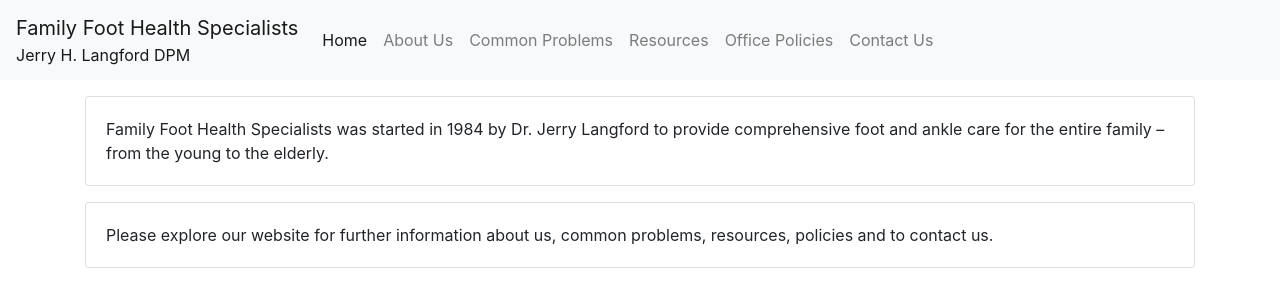
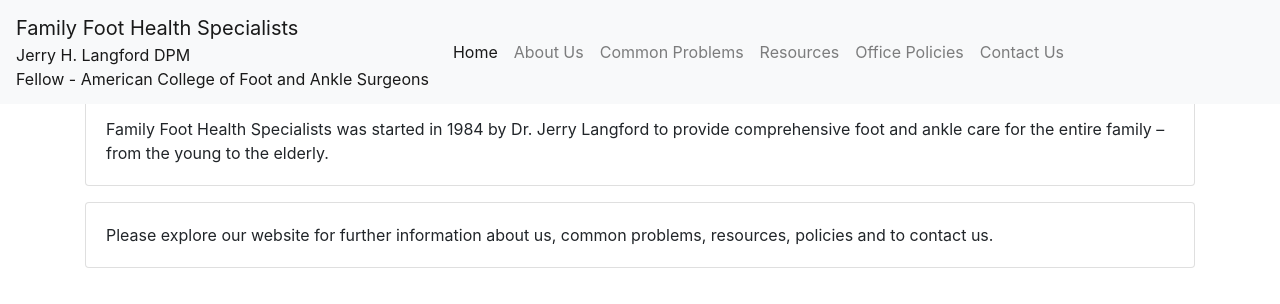
Before and after one commit to pink-dog-software/ffhs, a website: page views/index.html in a window 1280 px wide. Drawn offline with nearby package versions, Linux system fonts and the light colour scheme; files that its build step writes are made by us from their sources.

Commit message:
added second header subtitle

```diff
--- a/views/index.html
+++ b/views/index.html
@@ -18,7 +18,8 @@
 <body>
     <header>
         <nav class="navbar fixed-top navbar-expand-lg navbar-light bg-light">
-            <a class="navbar-brand" href="#">Family Foot Health Specialists<small>Jerry H. Langford DPM</small></a>
+            <a class="navbar-brand" href="#">Family Foot Health Specialists<small>Jerry H. Langford DPM</small><small>Fellow
+                    - American College of Foot and Ankle Surgeons</small></a>
 
             <button class="navbar-toggler" type="button" data-toggle="collapse" data-target="#navbarNav" aria-controls="navbarNav"
                 aria-expanded="false" aria-label="Toggle navigation">
```
